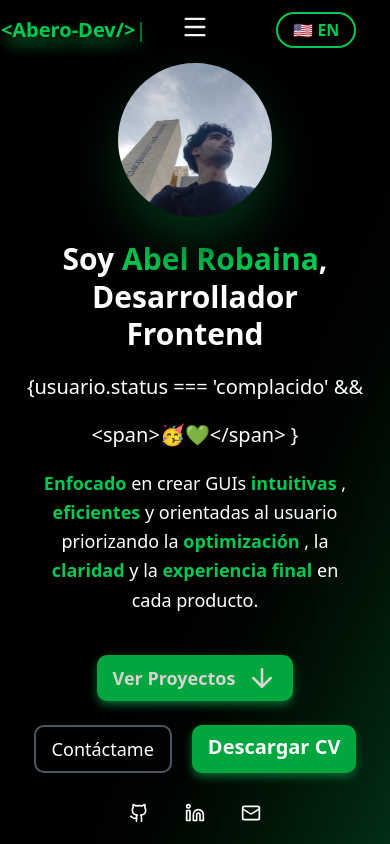
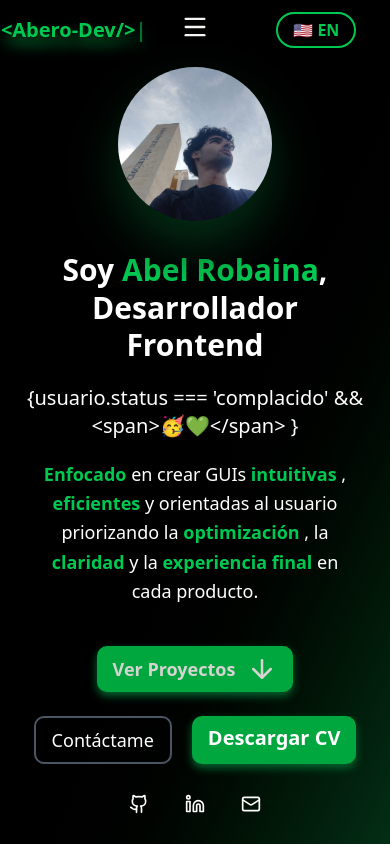
Before and after one commit to Abero-dev/Portafolio, a React (Vite) app: page / in a window 390 px wide. Shown: the top 844 px of the page. Built offline with nearby package versions, Linux system fonts and the light colour scheme.

Commit message:
Actualizacion responsive

```diff
--- a/src/sections/Hero.tsx
+++ b/src/sections/Hero.tsx
@@ -36,6 +36,7 @@ function Hero() {
                 >
                     {t("soyHero")} <span className="text-green-500">Abel Robaina</span>, {t("profesion")}
                 </p>
+                <div className="flex flex-col gap-x-2">
                     <p
                         className={'lg:text-3xl text-xl lg:text-left text-center'}
                         data-aos={isSmallScreen ? "fade-up" : "fade-left"}
@@ -54,6 +55,7 @@ function Hero() {
                     >
                         {'<span>🥳💚</span> }'}
                     </p>
+                </div>
                 <p
                     className="lg:text-xl text-lg lg:mx-0 mx-2 text-center lg:text-left leading-relaxed"
                     data-aos={isSmallScreen ? "fade-up" : "fade-left"}
```
Lines whose indentation alone changed are shown as unchanged.
